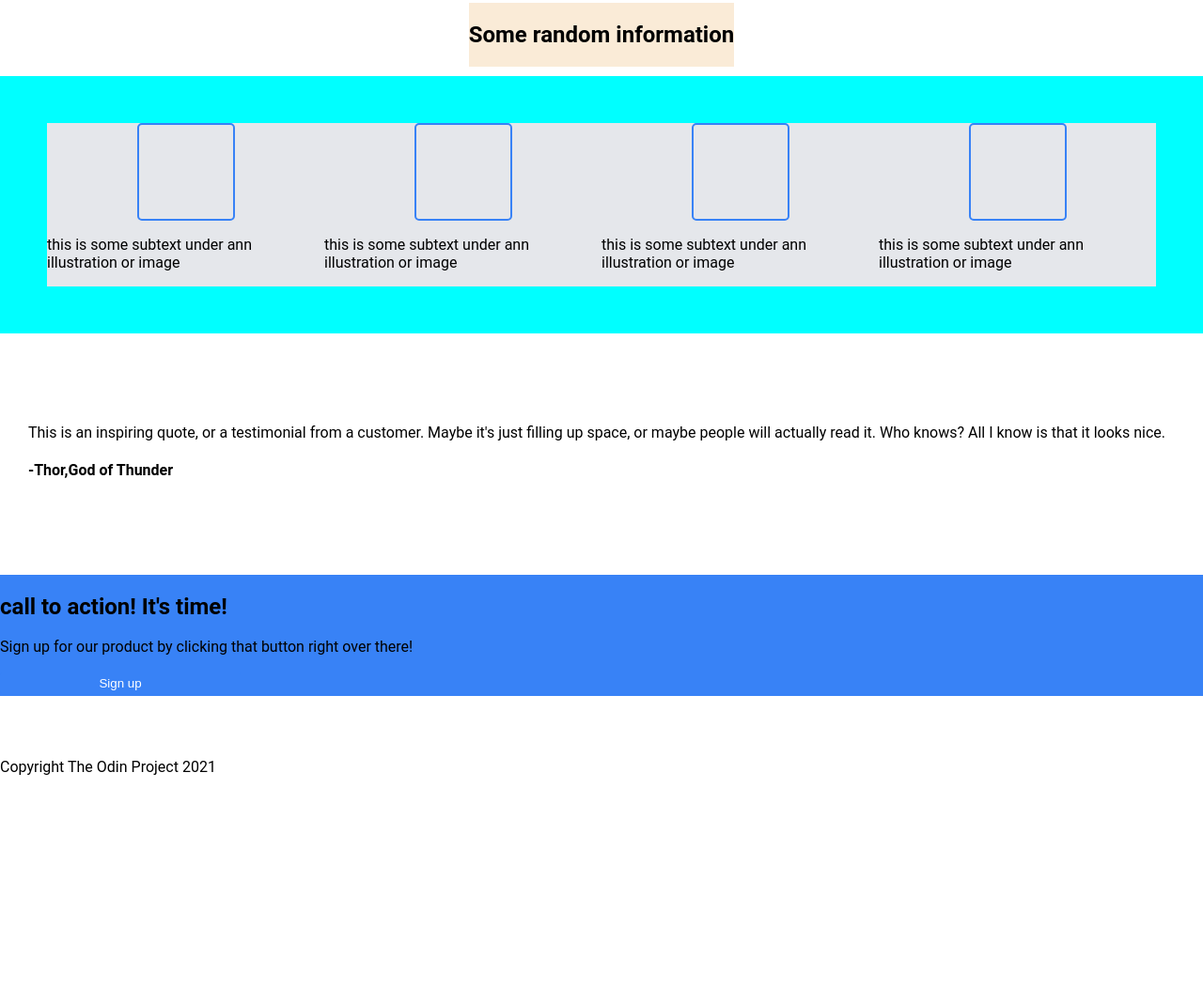
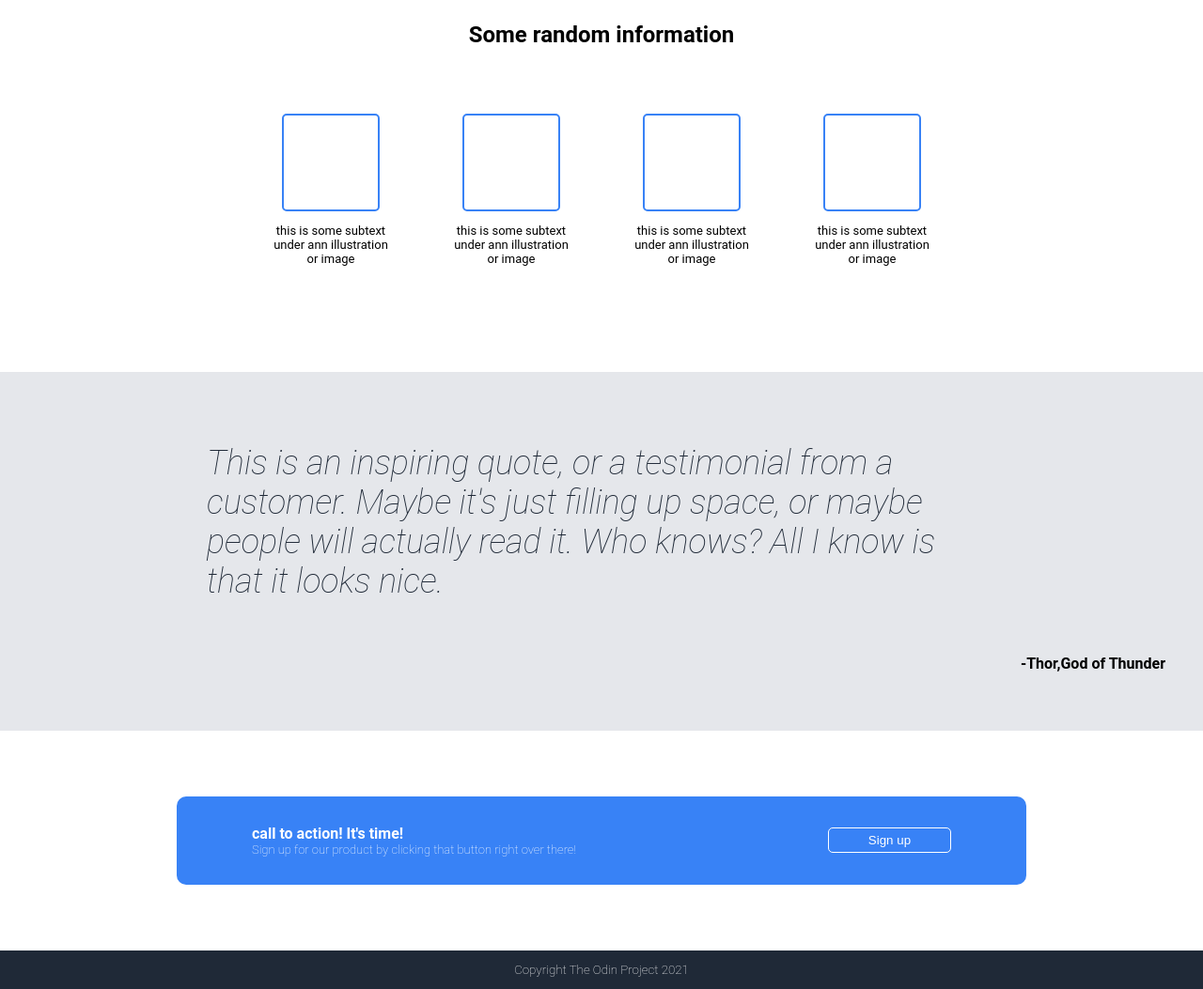
Before and after one commit to Henokmekonnen1234/landing-page, a plain HTML site: page index.html in a window 1280 px wide. Shown: the part 348-1401 px from the top of the page at 94% size. Before the commit the page ends 1190 px from the top, so only its background shows below. Drawn offline with Linux system fonts and the light colour scheme.

Commit message:
all content styles are finished

```diff
--- a/index.html
+++ b/index.html
@@ -51,15 +51,20 @@
         </div>
 
         <div class="testimonial">
-            <p>This is an inspiring quote, or a testimonial from a customer.
-                Maybe it's just filling up space, or maybe people will actually
-                read it. Who knows? All I know is that it looks nice.
-            </p>
-            <h4>-Thor,God of Thunder</h4>
+            <div class="testimonial-p">
+                <p>This is an inspiring quote, or a testimonial from a customer.
+                    Maybe it's just filling up space, or maybe people will actually
+                    read it. Who knows? All I know is that it looks nice.
+                </p>
+            </div>
+            <div class="testimonial-h4">
+                <h4>-Thor,God of Thunder</h4>
+            </div>
+
         </div>
         <div class="advertazing">
             <div class="blue-box">
-                <div>
+                <div class="blue-box-text">
                     <h2>call to action! It's time!</h2>
                     <p>Sign up for our product by clicking that button
                         right over there!
--- a/style.css
+++ b/style.css
@@ -69,7 +69,7 @@ button {
     color: white;
 }
 
-button, .advertazing {
+button, .blue-box {
     background-color: #3882F6;
 }
 
@@ -88,18 +88,20 @@ button, .advertazing {
     flex-direction: column;
     justify-content: center;
     align-items: center;
-    gap: 10px;
+    padding: 0px;
+    margin: 0;
 }
 
 .sections {
     display: flex;
-    background-color: aqua;
     justify-content: center;
+    align-items:center;
     padding: 50px;
+    width: 60%;
 }
 
 .section-title {
-    background-color: antiquewhite;
+    padding: 0px;
 }
 
 .borders {
@@ -115,13 +117,89 @@ button, .advertazing {
     flex-direction: column;
     justify-content: center;
     align-items: center;
-    background-color: #E5E7EB;
 }
 
 .content p {
+    font-size: small;
+    text-align: center;
+    width: 70%;
+}
+
+.testimonial {
+    display: flex;
+    flex-direction: column;
+
+    background-color: #E5E7EB;
+    padding: 40px;
+}
+
+.testimonial-p{
+    display: flex;
+    justify-content: center;
+    align-items: center;
 
 }
 
-.testimonial {
-    margin: 30px;
+.testimonial-p p{
+    width: 70%;
+    font-size: 36px;
+    font-style: italic;
+    font-weight: lighter;
+    color: #1F2937;
 }
+
+.testimonial-h4 {
+    display: flex;
+    justify-content: flex-end;
+}
+
+.advertazing {
+    display: flex;
+    justify-content: center;
+    align-items: center;
+    padding: 20px;
+}
+
+.blue-box {
+    display: flex;
+    justify-content: space-between;
+    align-items: center;
+    width: 60%;
+    padding: 30px 80px;
+    border-radius: 10px;
+    gap: 30px;
+    color: white;
+}
+
+.blue-box-text {
+    display: flex;
+    width: 90%;
+    flex-direction: column;
+    margin: 0;
+}
+
+.blue-box-text h2 {
+    font-size: medium;
+    margin: 0;
+}
+
+.blue-box-text p {
+    margin: 0;
+    font-size: small;
+    font-weight: lighter;
+}
+
+.blue-box button {
+    border: 1px white solid;
+    height: 10%;
+}
+
+.footer {
+    display: flex;
+    justify-content: center;
+    align-items: center;
+    background-color: #1F2937;
+    color: white;
+    font-size: smaller;
+    font-weight: 100;
+}
```
